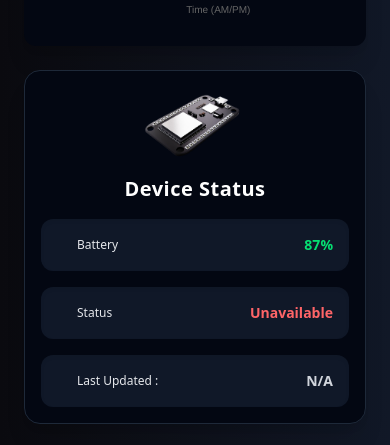
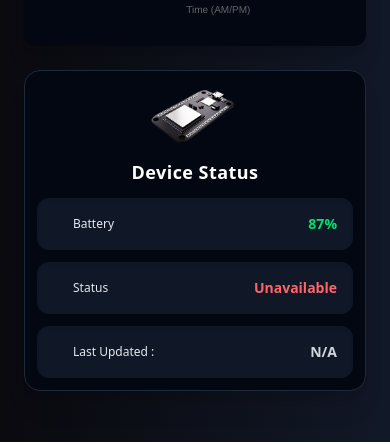
Before and after one commit to Musfira89/GPS-Tracking-System, a React (Vite) app: page / in a window 390 px wide. Shown: the part 501-946 px from the top of the page. Built offline with nearby package versions, Linux system fonts and the light colour scheme; no server answers; the database is empty; some icons are missing.

Commit message:
Update Device

```diff
--- a/src/components/DeviceStatus.jsx
+++ b/src/components/DeviceStatus.jsx
@@ -59,18 +59,18 @@ const DeviceStatus = () => {
   };
 
   return (
-    <div className="w-full max-w-sm sm:max-w-md md:max-w-lg lg:max-w-xl mx-auto p-4 sm:p-6 md:p-8 bg-gray-950 rounded-2xl shadow-xl border border-gray-800 font-sora">
-      <div className="flex flex-col items-center text-center space-y-4 sm:space-y-6">
+    <div className="w-full max-w-sm sm:max-w-md md:max-w-lg lg:max-w-xl mx-auto p-3 sm:p-12 md:p-8 bg-gray-950 rounded-2xl shadow-xl border border-gray-800 font-sora">
+      <div className="flex flex-col items-center text-center space-y-3 sm:space-y-6 text-xs sm:text-sm">
         <img
           src={device}
           alt="Device"
-          className="w-32 sm:w-40 md:w-48 h-auto object-contain transition-transform duration-300 hover:scale-105"
+          className="w-28 sm:w-40 md:w-48 h-auto object-contain transition-transform duration-300 hover:scale-105"
         />
-        <h2 className="text-xl sm:text-2xl font-bold text-white tracking-wide">
+        <h2 className="text-lg sm:text-2xl font-bold text-white tracking-wide">
           Device Status
         </h2>
 
-        <div className="w-full space-y-4 sm:space-y-5">
+        <div className="w-full space-y-3 sm:space-y-5">
           <StatusCard
             icon={<BatteryFullIcon className="text-green-400" />}
             label="Battery"
@@ -93,6 +93,7 @@ const DeviceStatus = () => {
       </div>
     </div>
   );
+
 };
 
 const StatusCard = ({ icon, label, value, valueColor }) => (
--- a/src/components/GoogleMap.jsx
+++ b/src/components/GoogleMap.jsx
@@ -263,7 +263,7 @@ const MapComponent = () => {
         className="relative z-50"
       >
         <div className="fixed inset-0 bg-black/60 backdrop-blur-sm flex items-center justify-center z-[1000]">
-          <Dialog.Panel className="bg-gradient-to-r from-[#10141f] via-[#1c2534] to-[#141f28] text-white p-4 py-8 rounded-3xl shadow-2xl border border-gray-700 w-full max-w-[80%] sm:max-w-sm md:max-w-[450px]">
+          <Dialog.Panel className="bg-gradient-to-r from-[#10141f] via-[#1c2534] to-[#141f28] text-white p-4 py-8 rounded-3xl shadow-2xl border border-gray-700 w-full max-w-[90%] sm:max-w-sm md:max-w-[450px]">
             <Dialog.Title className="text-2xl font-bold mb-6 text-center leading-snug tracking-wider">
               GPS INFO
             </Dialog.Title>
@@ -290,7 +290,7 @@ const MapComponent = () => {
                   {formatTimestamp(selectedData?.timestamp)}
                 </span>
               </div>
-              <div className="flex justify-between gap-28">
+              <div className="flex justify-between gap-12">
                 <span className="font-semibold">Location:</span>
                 <span className="text-gray-300 text-right break-words">
                   {location}
```
